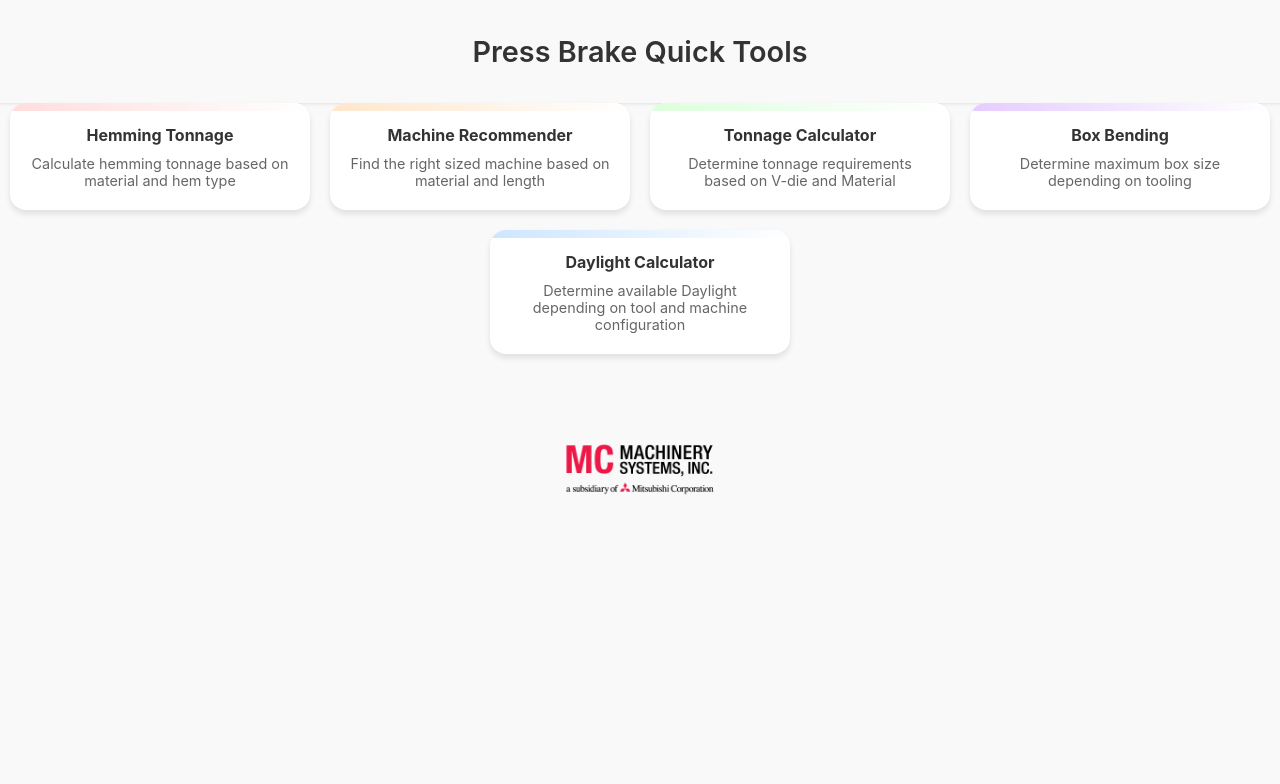
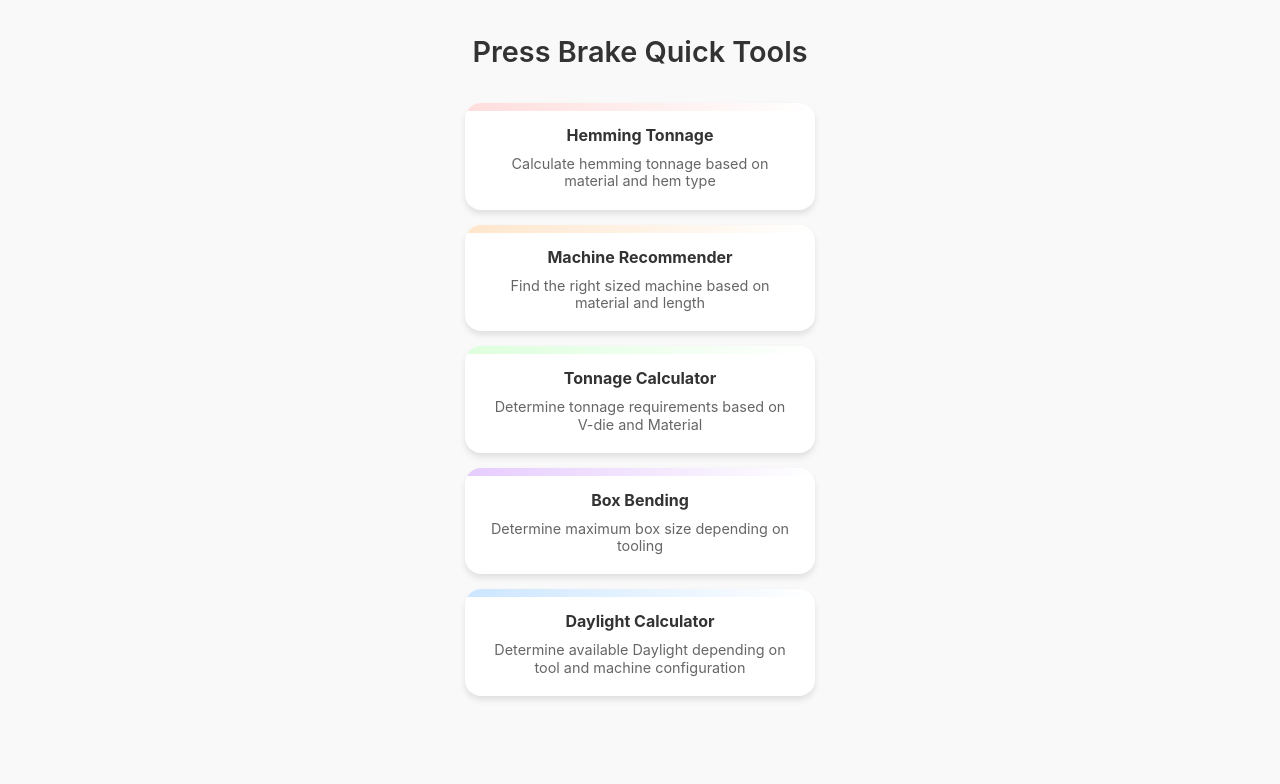
Before and after one commit to DaneColeson/QuickTools, a React (Create React App) app: page / in a window 1280 px wide. Shown: the top 784 px of the page. Built offline with nearby package versions, Linux system fonts and the light colour scheme.

Commit message:
Fixed homescreen icon alignment

```diff
--- a/src/styles/App.css
+++ b/src/styles/App.css
@@ -35,7 +35,6 @@
     align-items: center;
     background-color: #f9f9f9;
     padding: 10px 0;
-    box-shadow: 0 1px 3px rgba(0, 0, 0, 0.1);
     font-size: 1.2rem;
     font-weight: bold;
     color: #333;
@@ -108,32 +107,40 @@
     white-space: pre-line;
 }
 
-/* --- Icon Grid for Home Page --- */
+/* --- Icon Grid for Home Page (Single Column Layout) --- */
 .icon-grid {
     display: flex;
-    flex-wrap: wrap;
-    justify-content: center;
-    gap: 20px;
+    flex-direction: column; /* Aligns items in a single column */
+    align-items: center; /* Centers items horizontally */
+    gap: 15px; /* Space between items */
+    width: 100%;
+    max-width: 350px; /* Adjust as needed for a more centered look */
+    margin: 0 auto; /* Centers the column on the page */
 }
 
 /* --- Icons as White Buttons with Accent Bar --- */
 .icon {
     display: flex;
-    flex-direction: column;
+    flex-direction: column; /* Stack content vertically inside button */
     align-items: center;
     justify-content: center;
     text-align: center;
     width: 100%;
-    max-width: 300px;
     padding: 20px;
     background: white;
     border-radius: 16px;
     box-shadow: 0 4px 6px rgba(0, 0, 0, 0.1);
     text-decoration: none;
     color: #333;
-    position: relative; /* Needed for accent bar */
+    position: relative;
     transition: transform 0.3s ease, box-shadow 0.3s ease;
-    overflow: hidden; /* Keeps accent bar inside button */
+    overflow: hidden;
+}
+
+/* --- Hover Effects --- */
+.icon:hover {
+    transform: translateY(-2px);
+    box-shadow: 0 6px 12px rgba(0, 0, 0, 0.2);
 }
 
 /* --- Accent Bar at the Top of Each Button --- */
```
Also changed, not shown: 5 other files (tests, documents, lock files or other folders).
